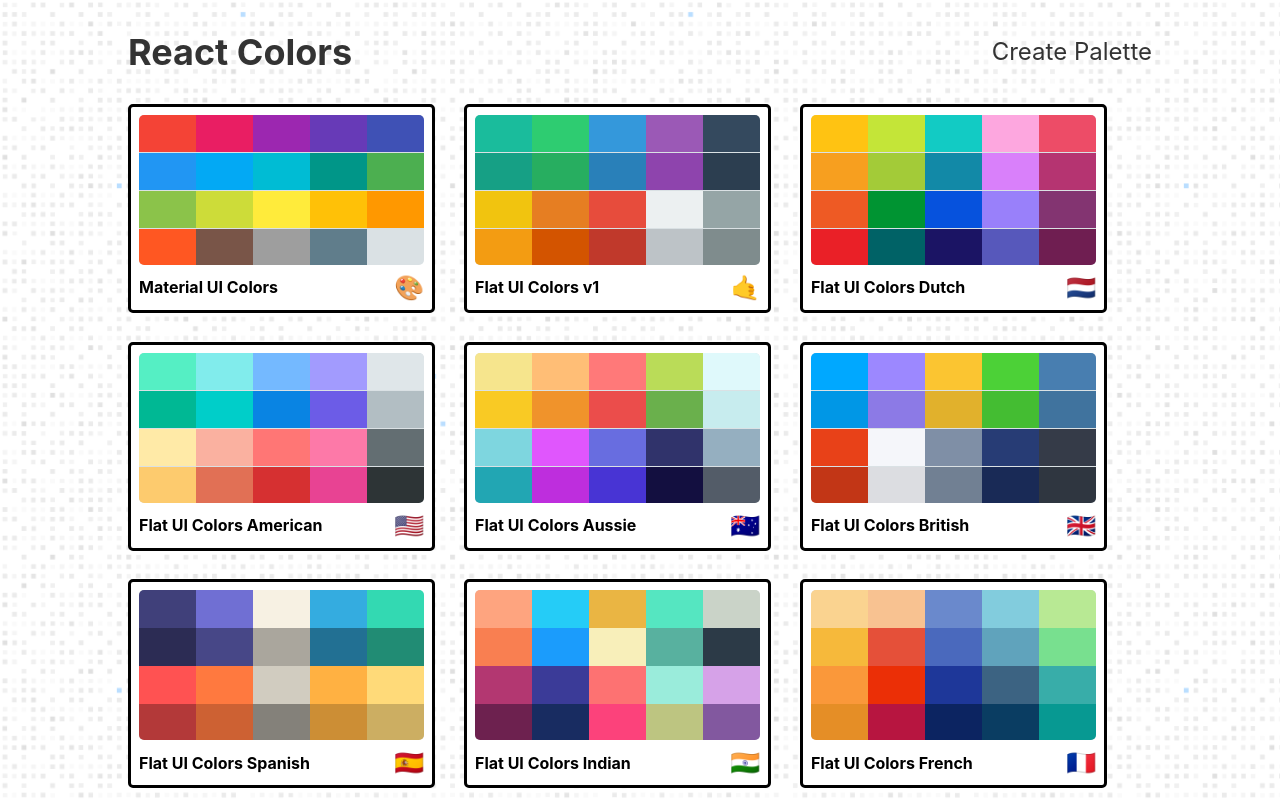
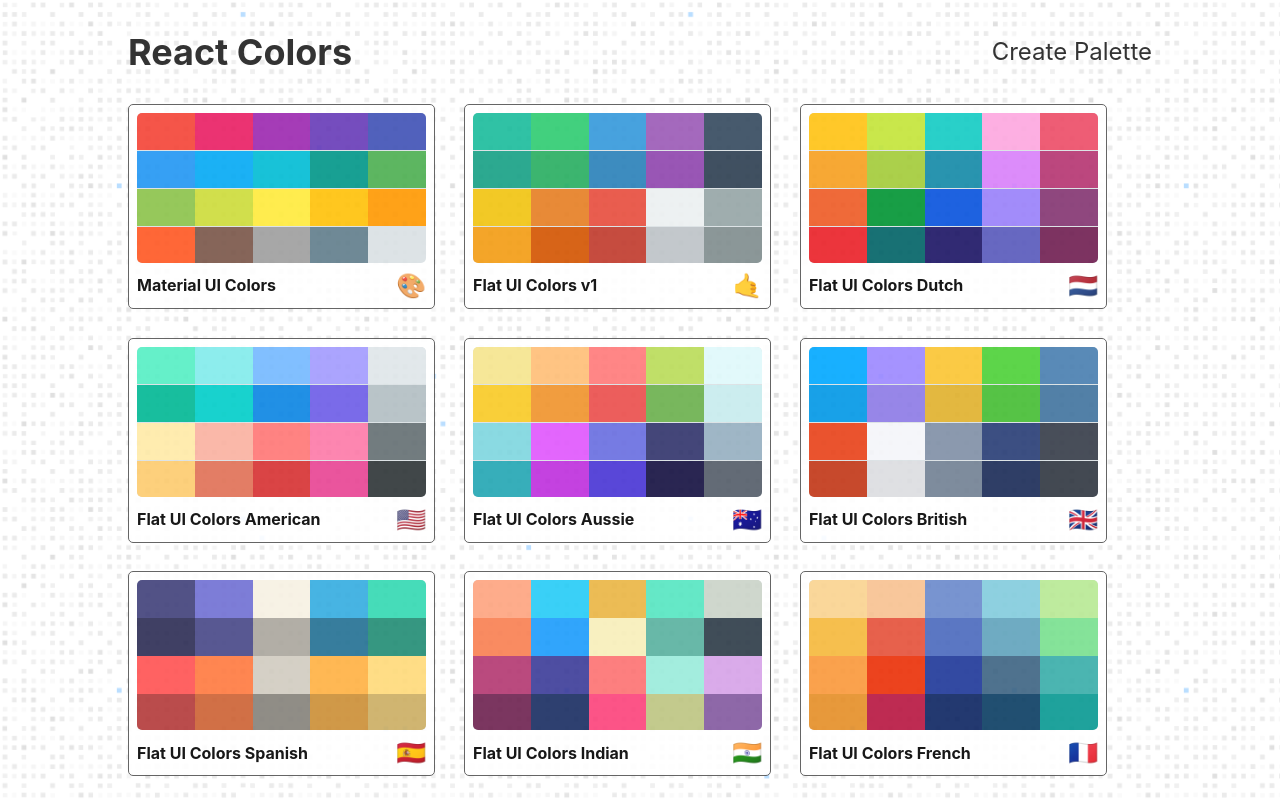
Before and after one commit to ghostsintowers/colorapp, a React (Create React App) app: page / in a window 1280 px wide. Built offline with nearby package versions, Linux system fonts and the light colour scheme.

Commit message:
Add Route transitions

```diff
--- /dev/null
+++ b/src/App.css
@@ -0,0 +1,5 @@
+.page {
+  height: 100vh;
+  position: fixed;
+  width: 100%;
+}
--- a/src/App.js
+++ b/src/App.js
@@ -6,6 +6,8 @@
 import seedColors from './seedColors';
 import NewPaletteForm from './NewPaletteForm';
 import { generatePalette } from './colorHelpers';
+import { TransitionGroup, CSSTransition } from 'react-transition-group';
+import './App.css';
 
 class App extends Component {
   constructor(props) {
@@ -49,54 +51,69 @@
 
   render() {
     return (
-      <Switch>
+      <Route
+        render={({ location }) => (
+          <TransitionGroup>
+            <CSSTransition key={location.key} classNames='fade' timeout={500}>
+              <Switch location={location}>
                 <Route
                   exact
                   path='/palette/new'
                   render={(routeProps) => (
+                    <div className='page'>
                       <NewPaletteForm
                         savePalette={this.savePalette}
                         palettes={this.state.palettes}
                         {...routeProps}
                       />
+                    </div>
                   )}
                 />
                 <Route
                   exact
                   path='/'
                   render={(routeProps) => (
+                    <div className='page'>
                       <PaletteList
                         palettes={this.state.palettes}
                         deletePalette={this.deletePalette}
                         {...routeProps}
                       />
+                    </div>
                   )}
                 />
                 <Route
                   exact
                   path='/palette/:id'
                   render={(routeProps) => (
+                    <div className='page'>
                       <Palette
                         palette={generatePalette(
                           this.findPalette(routeProps.match.params.id)
                         )}
                       />
+                    </div>
                   )}
                 />
                 <Route
                   exact
                   path='/palette/:paletteId/:colorId'
                   render={(routeProps) => (
+                    <div className='page'>
                       <SingleColorPalette
                         colorId={routeProps.match.params.colorId}
                         palette={generatePalette(
                           this.findPalette(routeProps.match.params.paletteId)
                         )}
                       />
+                    </div>
                   )}
                 />
               </Switch>
-
+            </CSSTransition>
+          </TransitionGroup>
+        )}
+      />
       // <div className='App'>
       //   <Palette palette={generatePalette(seedColors[0])} />
       // </div>
--- a/src/PaletteList.js
+++ b/src/PaletteList.js
@@ -3,11 +3,7 @@
 import { withStyles } from '@material-ui/styles';
 import { CSSTransition, TransitionGroup } from 'react-transition-group';
 import Dialog from '@material-ui/core/Dialog';
-import DialogActions from '@material-ui/core/DialogActions';
-import DialogContent from '@material-ui/core/DialogContent';
-import DialogContentText from '@material-ui/core/DialogContentText';
 import Avatar from '@material-ui/core/Avatar';
-import List from '@material-ui/core/List';
 import ListItem from '@material-ui/core/ListItem';
 import ListItemAvatar from '@material-ui/core/ListItemAvatar';
 import ListItemText from '@material-ui/core/ListItemText';
--- a/src/styles/MiniPaletteStyles.js
+++ b/src/styles/MiniPaletteStyles.js
@@ -2,11 +2,16 @@
   root: {
     backgroundColor: 'white',
     borderRadius: '5px',
-    border: 'solid black',
+    border: '1px solid #555',
     padding: '0.5em',
     position: 'relative',
     overflow: 'hidden',
     cursor: 'point',
+    opacity: '.9',
+    transition: 'all .3s ease-in',
+    '&:hover': {
+      opacity: '1'
+    },
     '&:hover svg': {
       opacity: '1'
     }
```
Lines whose indentation alone changed are shown as unchanged.
